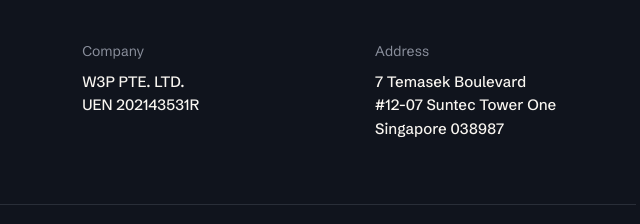
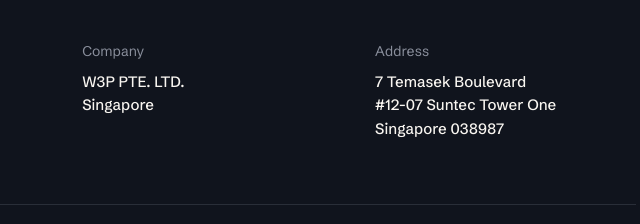
Before and after one commit to kobvel/w3p-site, a plain HTML site: page index.html in a window 1280 px wide. Shown: the part 2835-3059 px from the top of the page, 580-1220 px from the left. Drawn offline with Linux system fonts and the light colour scheme.

Commit message:
Drop UEN from homepage footer
Co-Authored-By: Claude Opus 5.5 <noreply@anthropic.com>

```diff
--- a/index.html
+++ b/index.html
@@ -318,7 +318,7 @@
         <span class="wm big">W3P</span>
         <dl class="strip">
           <div><dt>Support for all our apps</dt><dd><a class="mail" href="mailto:support@w3p.studio">support@w3p.studio</a></dd></div>
-          <div><dt>Company</dt><dd>W3P PTE. LTD.<br>UEN 202143531R</dd></div>
+          <div><dt>Company</dt><dd>W3P PTE. LTD.<br>Singapore</dd></div>
           <div><dt>Address</dt><dd>7 Temasek Boulevard<br>#12-07 Suntec Tower One<br>Singapore 038987</dd></div>
         </dl>
       </div>
```
